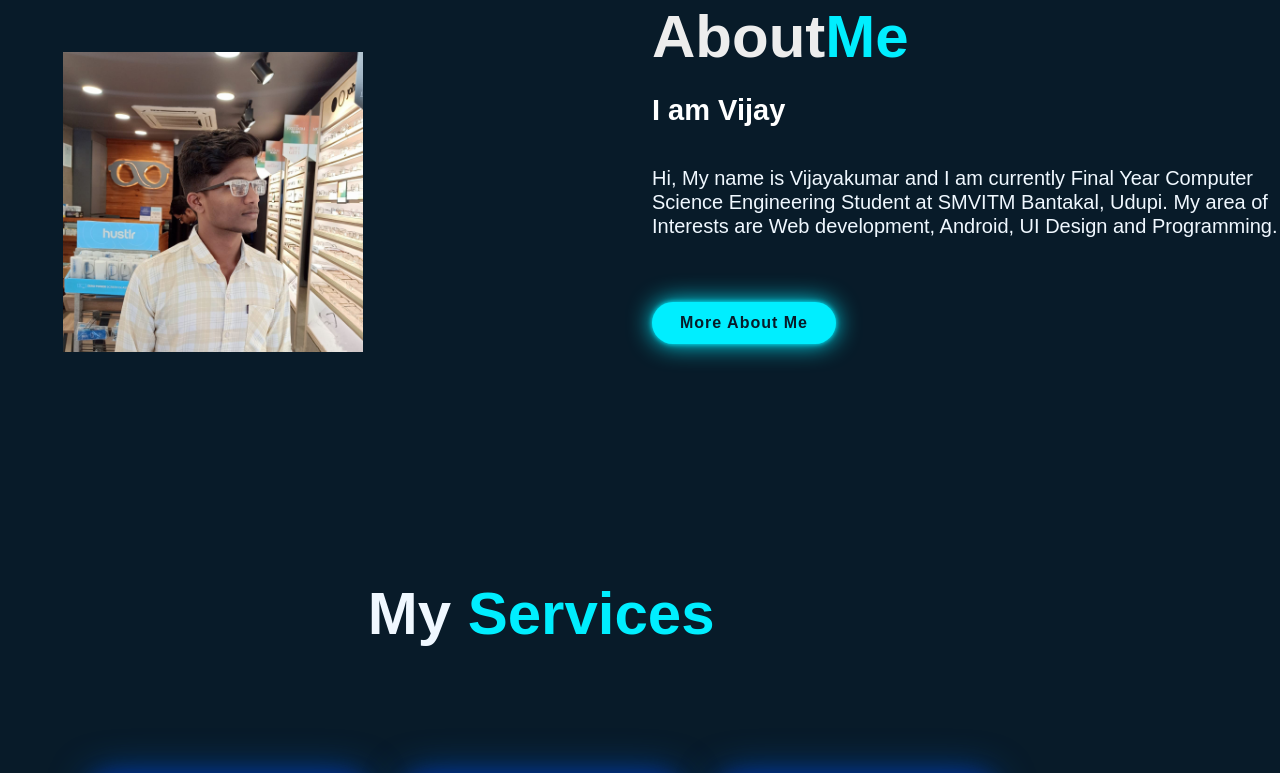
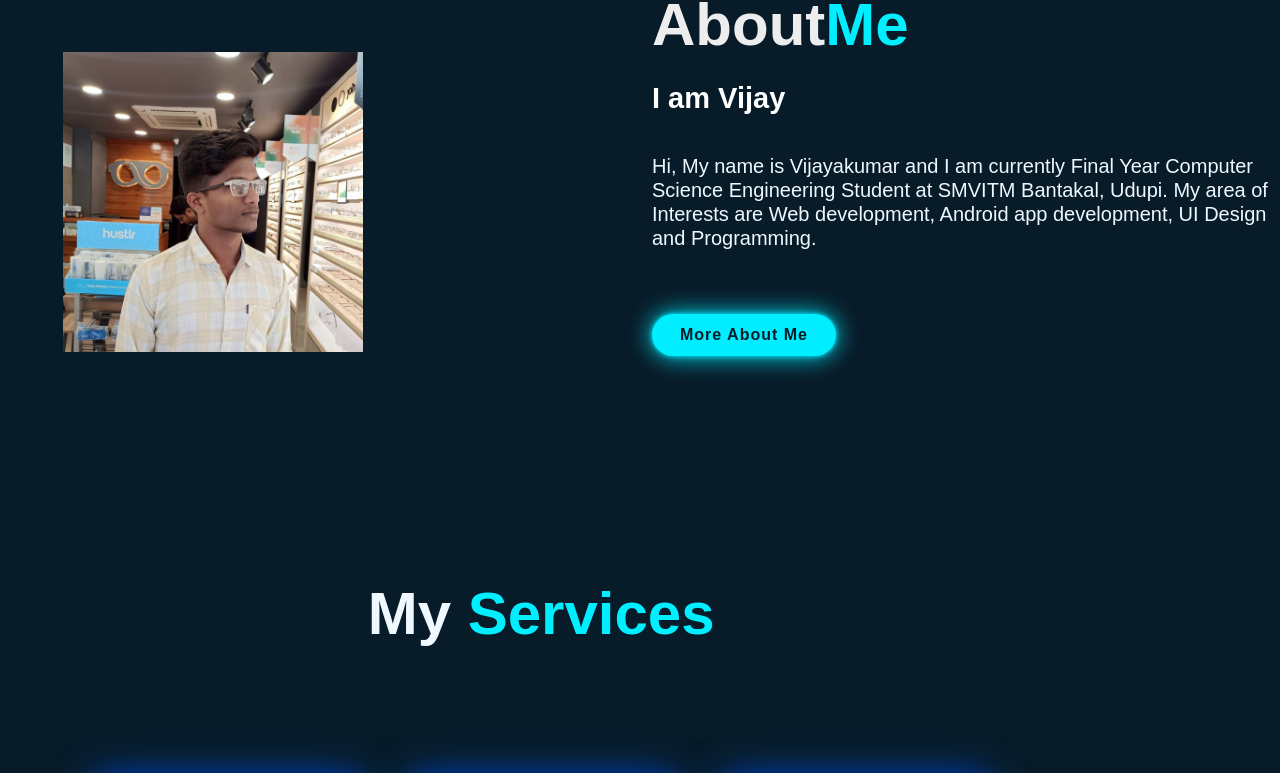
Before and after one commit to Vijayakumarbiradar22/Portfolio, a plain HTML site: page index.html in a window 1280 px wide. Shown: the part 936-1709 px from the top of the page. Drawn offline with nearby package versions, Linux system fonts and the light colour scheme.

Commit message:
modified about

```diff
--- a/index.html
+++ b/index.html
@@ -45,7 +45,7 @@
         <div class="about-text">
             <h2>About<span>Me</span></h2>
             <h4>I am Vijay</h4>
-            <p>  Hi, My name is Vijayakumar and I am currently Final Year Computer Science Engineering Student at SMVITM Bantakal, Udupi.   My area of Interests are Web development, Android, UI Design and Programming.</p>
+            <p>  Hi, My name is Vijayakumar and I am currently Final Year Computer Science Engineering Student at SMVITM Bantakal, Udupi.   My area of Interests are Web development, Android app development, UI Design and Programming.</p>
             <a href="#contact" class="btn-box">More About Me </a>
         </div>
     </section>
```
